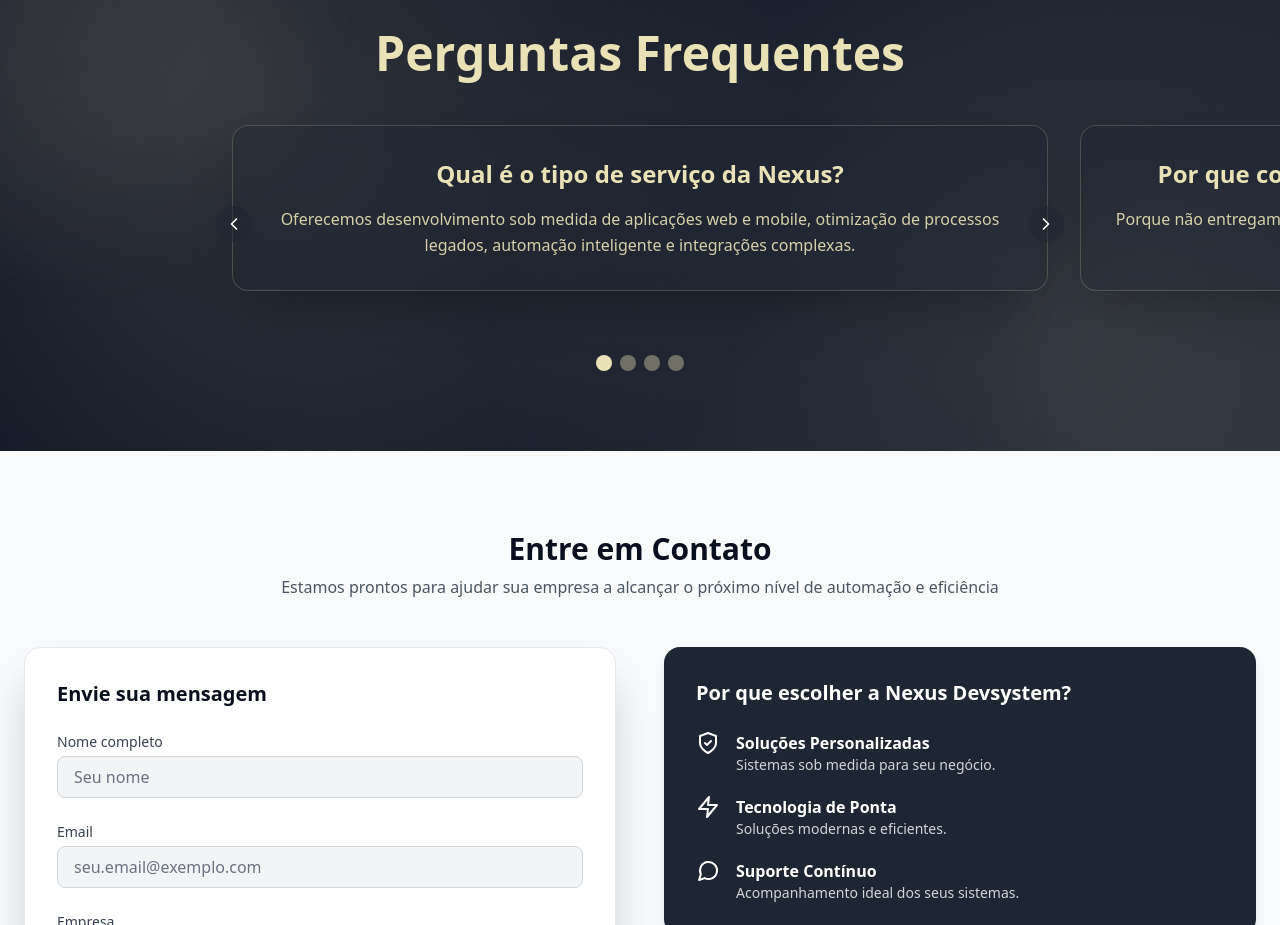
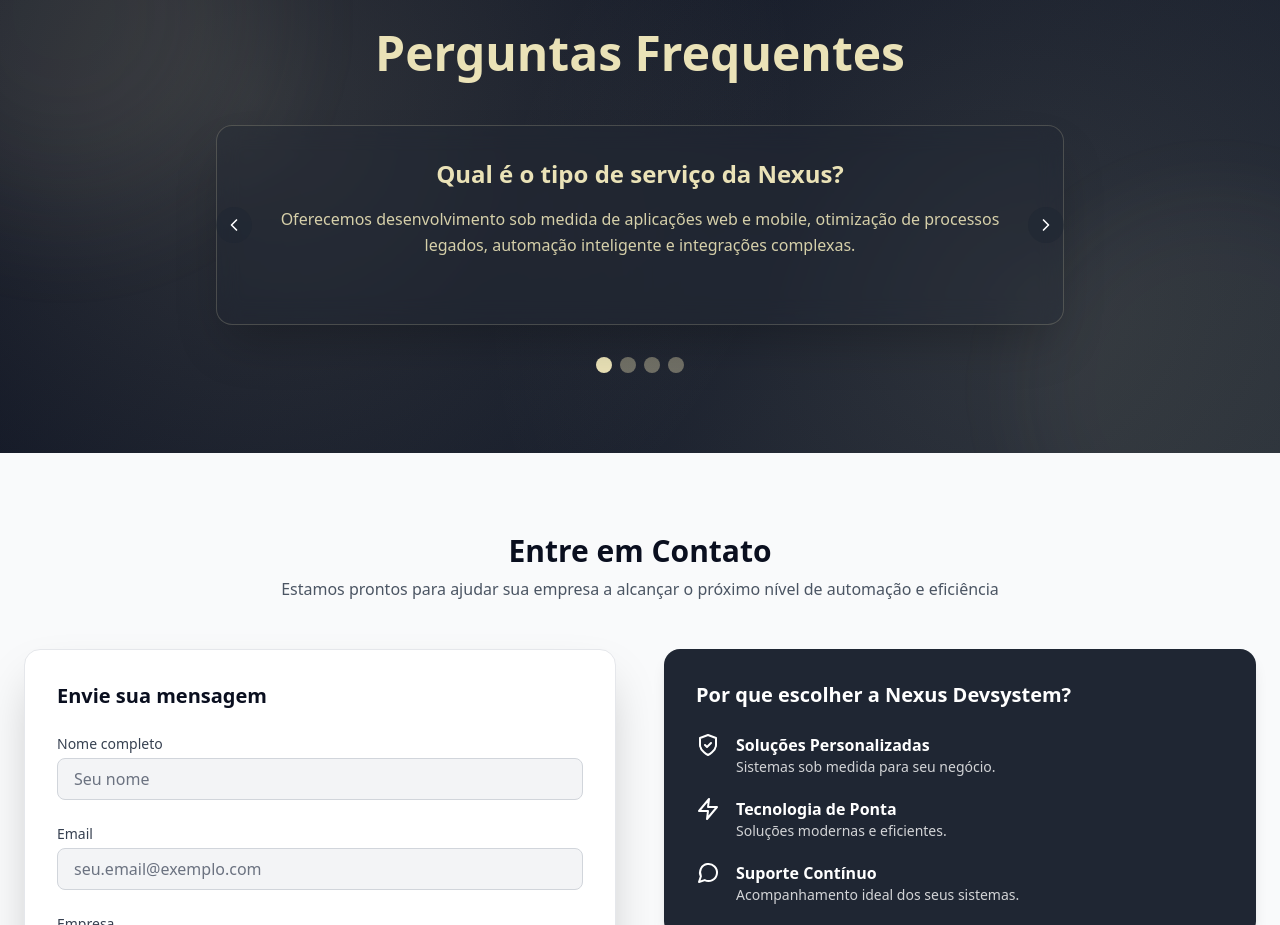
Before and after one commit to NexusDevsystem/nexusweb, a React (Vite) app: page / in a window 1280 px wide. Shown: the part 4080-5005 px from the top of the page. Built offline with nearby package versions, Linux system fonts and the light colour scheme.

Commit message:
atualização

```diff
--- a/src/components/FAQ.jsx
+++ b/src/components/FAQ.jsx
@@ -36,26 +36,28 @@
       className="relative overflow-hidden bg-cta-pattern bg-cover bg-center py-20"
     >
       {/* blobs animados */}
-      <div className="absolute -top-32 -left-32 w-96 h-96 bg-accent/20 rounded-full filter blur-3xl animate-pulseSlow pointer-events-none"/>
-      <div className="absolute -bottom-32 -right-32 w-96 h-96 bg-accent/10 rounded-full filter blur-2xl animate-pulseVerySlow pointer-events-none"/>
+      <div className="absolute -top-32 -left-32 w-96 h-96 bg-accent/20 rounded-full filter blur-3xl animate-pulseSlow pointer-events-none" />
+      <div className="absolute -bottom-32 -right-32 w-96 h-96 bg-accent/10 rounded-full filter blur-2xl animate-pulseVerySlow pointer-events-none" />
 
       <div className="relative z-10 max-w-4xl mx-auto px-6 text-center">
         <h2 className="text-4xl sm:text-5xl font-bold text-accent mb-12 animate-fadeIn">
           Perguntas Frequentes
         </h2>
 
-        <div className="relative">
-          {/* CARROSSEL */}
+        {/* container do slider */}
+        <div className="relative h-[240px] md:h-[200px]">
+          {faqs.map(({ question, answer }, idx) => (
             <div
-            className="flex transition-transform duration-700 ease-in-out"
-            style={{ transform: `translateX(-${current * 100}%)` }}
-          >
-            {faqs.map(({ question, answer }, idx) => (
-              <div key={idx} className="flex-shrink-0 w-full px-4">
-                <div
-                  className="bg-secondary/30 backdrop-blur-md p-8 rounded-2xl shadow-2xl border border-accent/20 transition-transform hover:scale-105"
-                  // dispara o slideIn ao montar
-                  style={{ animation: 'slideIn 0.5s ease-out' }}
+              key={idx}
+              className={`
+                absolute inset-0
+                bg-secondary/30 backdrop-blur-md
+                p-8 rounded-2xl shadow-2xl border border-accent/20
+                transition-opacity duration-700 ease-in-out
+                ${idx === current
+                  ? 'opacity-100'
+                  : 'opacity-0 pointer-events-none'}
+              `}
             >
               <h3 className="text-2xl font-semibold text-accent mb-4">
                 {question}
@@ -64,11 +66,9 @@
                 {answer}
               </p>
             </div>
-              </div>
           ))}
-          </div>
 
-          {/* SETAS */}
+          {/* setas */}
           <button
             onClick={prev}
             aria-label="Anterior"
@@ -85,7 +85,7 @@
           </button>
         </div>
 
-        {/* BOLINHAS */}
+        {/* indicadores */}
         <div className="flex justify-center mt-8 space-x-2">
           {faqs.map((_, idx) => (
             <button
```
Lines whose indentation alone changed are shown as unchanged.
